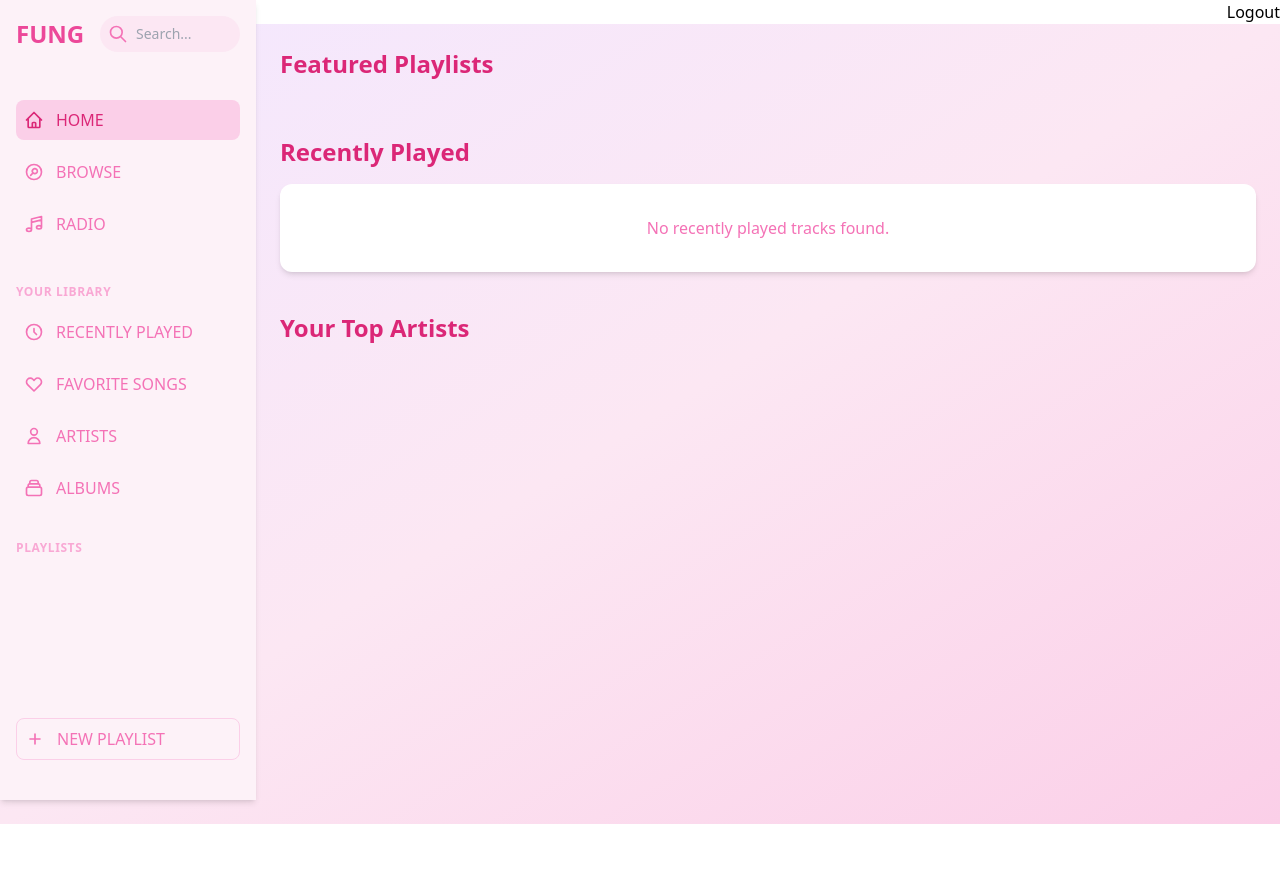
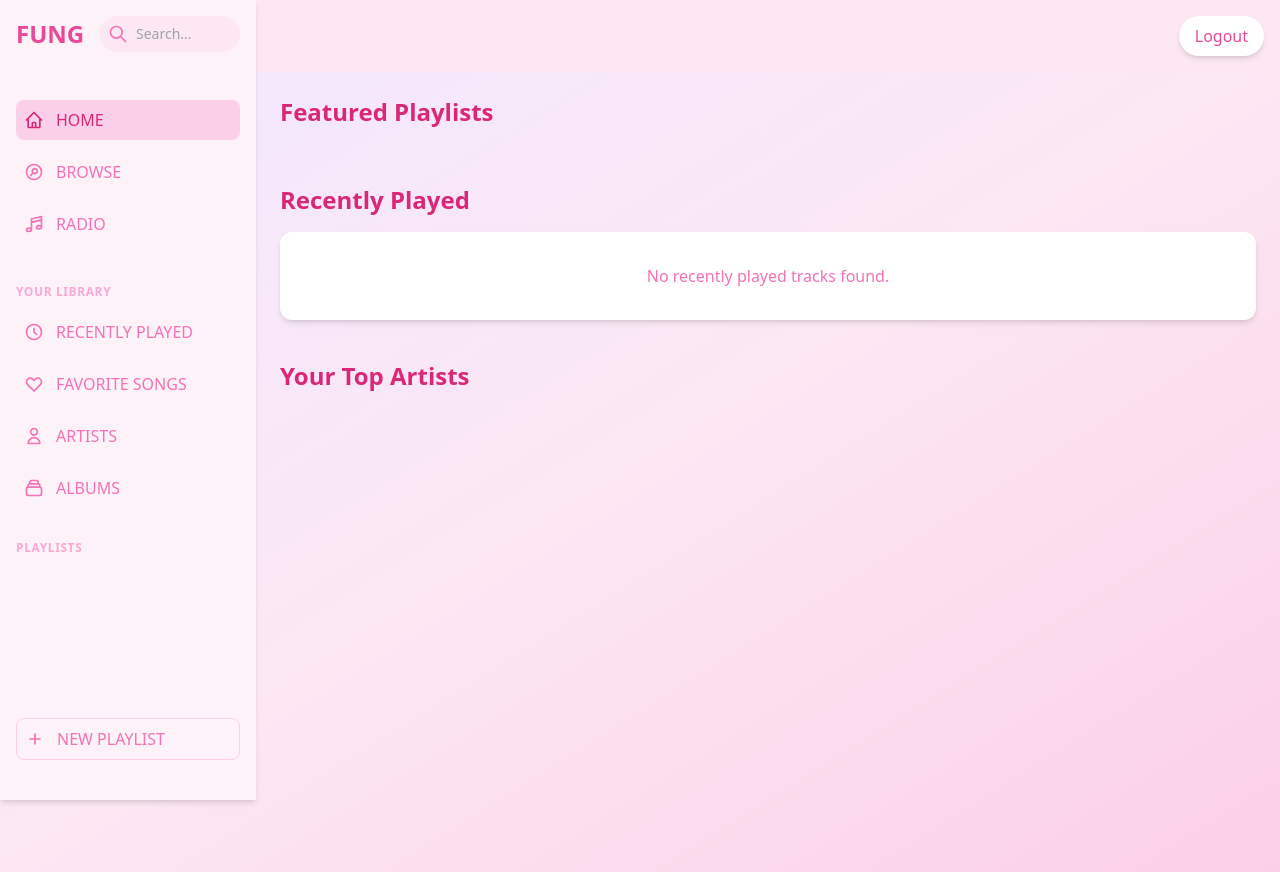
Before and after one commit to Chulinuwu/Fung, a SvelteKit app: page / in a window 1280 px wide. Before the commit the page ends 824 px from the top, so only its background shows below. Built offline with nearby package versions, Linux system fonts and the light colour scheme; sample sign-in values are in the browser's storage.

Commit message:
ui fix again

```diff
--- a/src/routes/+layout.svelte
+++ b/src/routes/+layout.svelte
@@ -1,13 +1,16 @@
-<main class="max-w-sceen">
-<nav class="w-full  max-w-screen  flex justify-end">
+<main class="max-w-screen">
+  <nav class="w-full max-w-screen flex justify-end p-4 bg-pink-100 shadow-md">
     {#if accessToken}
-      <button on:click={logout}>Logout</button>
+      <button
+        on:click={logout}
+        class="bg-white text-pink-500 rounded-full px-4 py-2 hover:bg-pink-100 transition-colors shadow-md"
+      >
+        Logout
+      </button>
     {/if}
-
   </nav>
-<slot/>
+  <slot/>
 </main>
-
 
 
   <script lang="ts">
```
